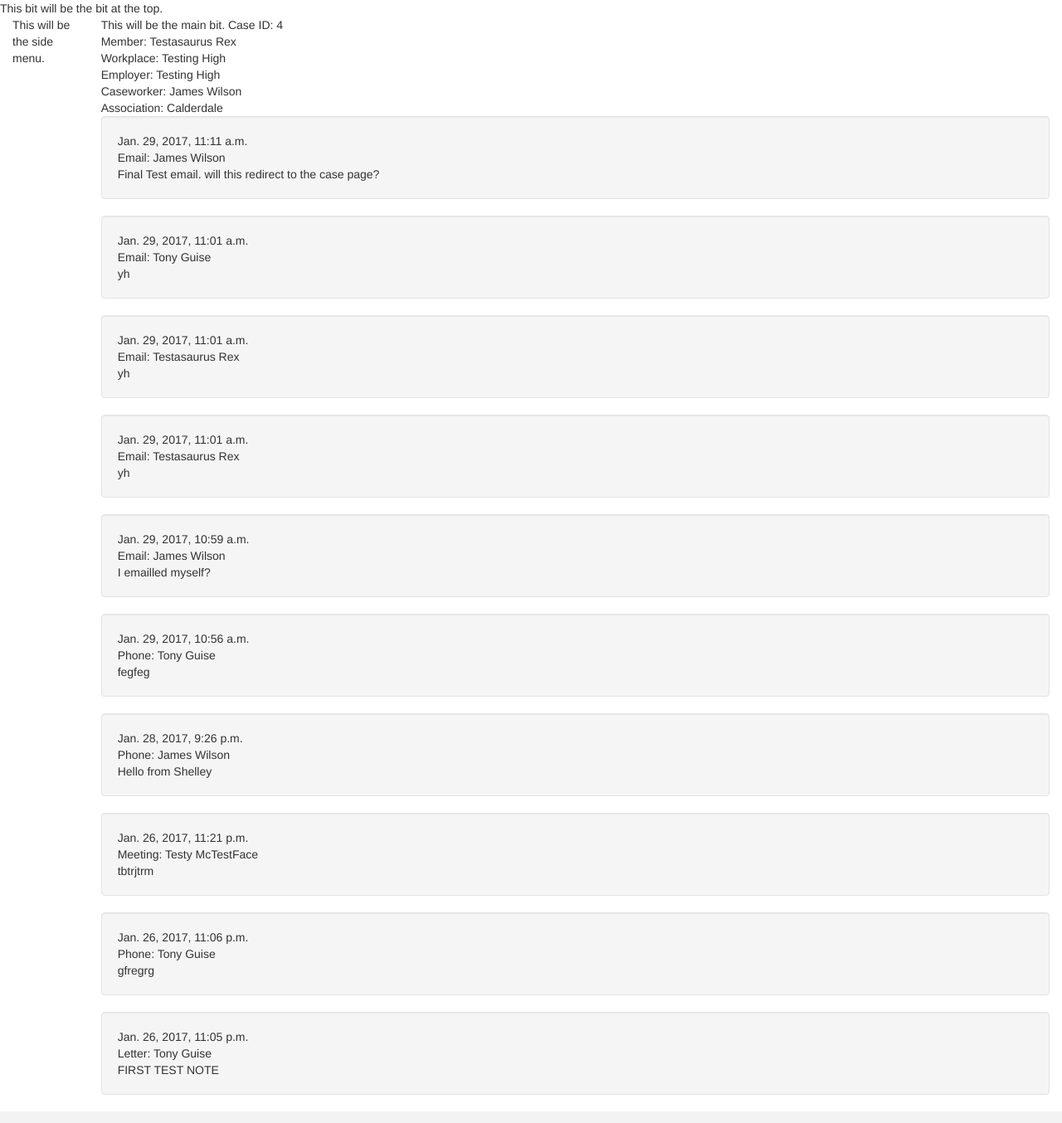
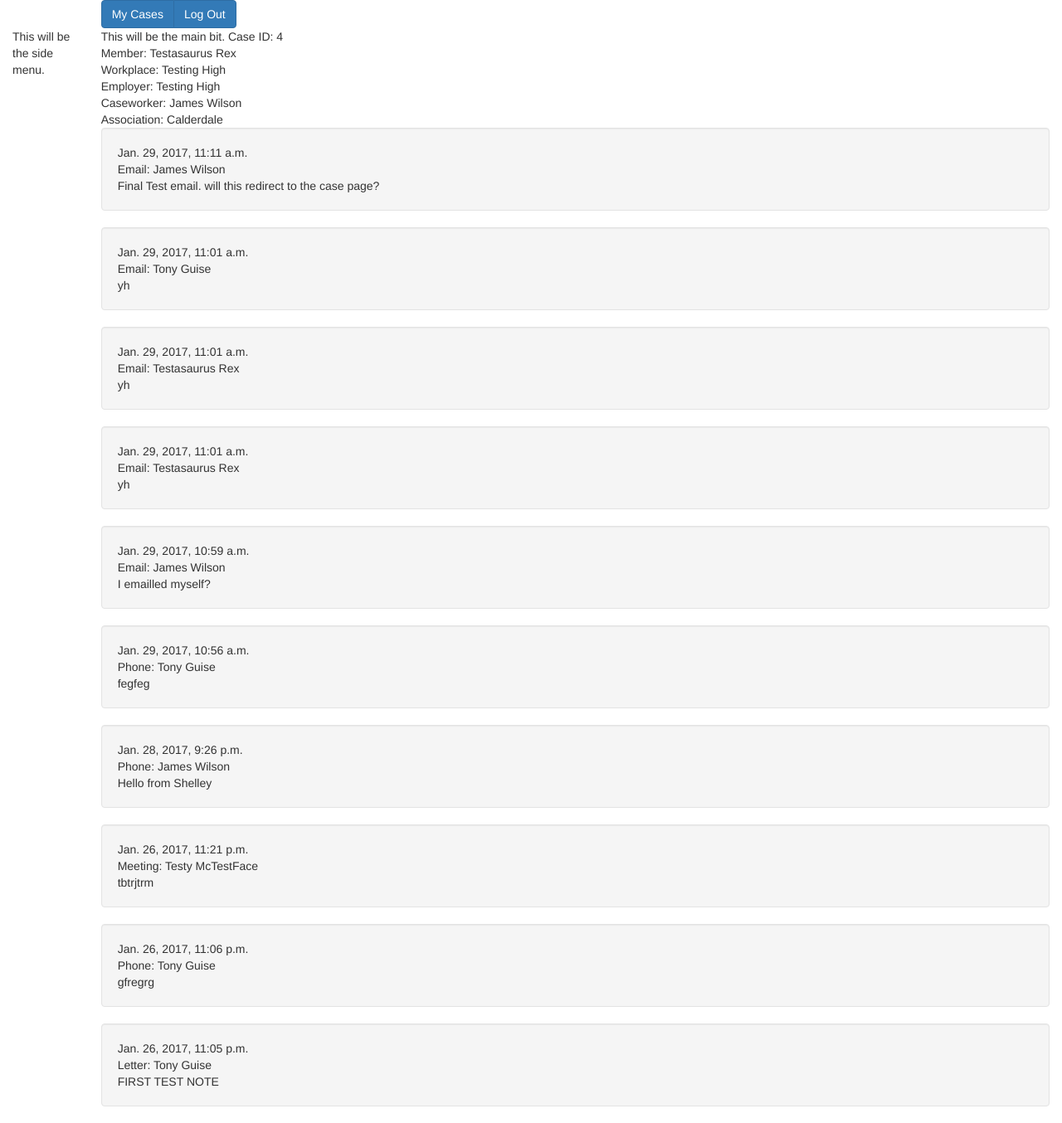
Before and after one commit to wypython/caseworkclub, a Django app: page /case/4 in a window 1280 px wide. Shown: the whole page at 83% size. Before the commit the page ends 1320 px from the top, so only its background shows below. Run offline with Django 3.2, Linux system fonts and the light colour scheme; data comes from the database, SQL or seed files in the repository; some libraries are stand-ins or nearby versions.

Commit message:
changed base html template to have a menu etc. just cosmetic at moment

```diff
--- a/caseworkclub/templates/caseworkclub/base.html
+++ b/caseworkclub/templates/caseworkclub/base.html
@@ -1,12 +1,32 @@
 <link rel="stylesheet" href="https://maxcdn.bootstrapcdn.com/bootstrap/3.3.7/css/bootstrap.min.css">
 <meta name="viewport" content="width=device-width, initial-scale=1">
-
-This bit will be the bit at the top.
+<!-- Menu bar at top (for things that are always the same?) -->
 
 <div class = "container-fluid">
     <div class = "row">
+
+        <div class = "col-md-1">
+
+        </div>
+
+
+        <div class = "col-md-11">
+
+            <div class="btn-group">
+                <button type="button" class="btn btn-primary">My Cases</button>
+                <button type="button" class="btn btn-primary">Log Out</button>
+            </div>
+        </div>
+
+
+
+
+
+    </div>
+    <div class = "row">
         <div class = "col-md-1">
             This will be the side menu.
+            <!-- Side menu (for things that change? some standard, then the django block?) -->
         </div>
 
         <div class = "col-md-11" style="height:100%; overflow-y: auto;">
```
